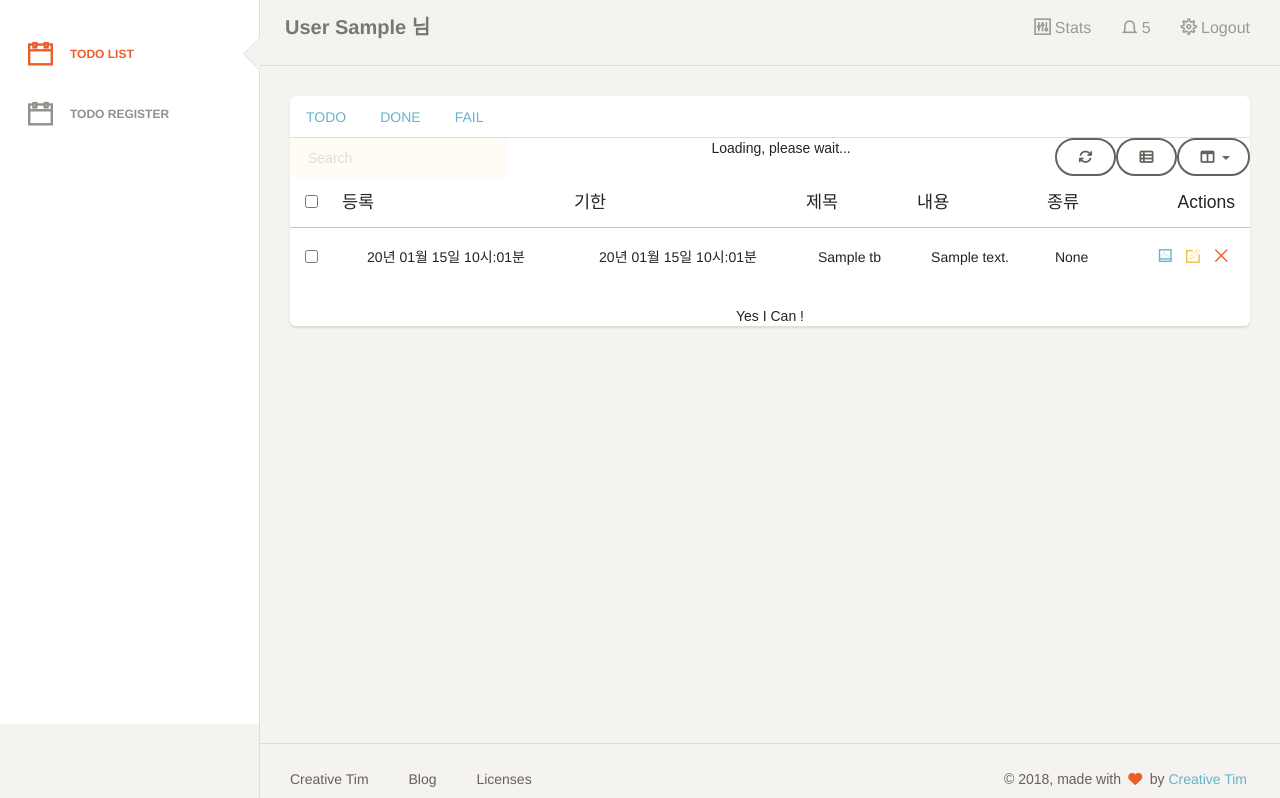
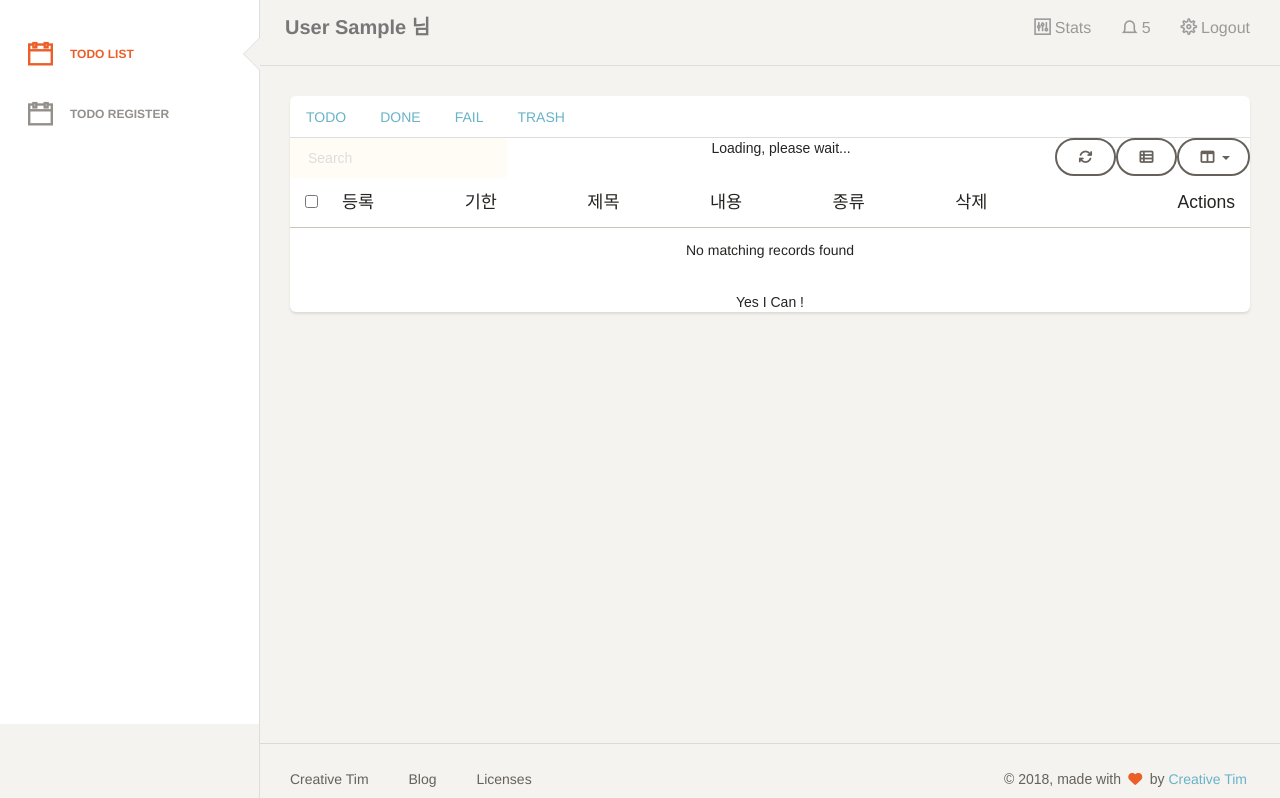
Before and after one commit to Ryulth/todo_list, a Django app: page / in a window 1280 px wide; the page is wider, and only the part inside the window is pictured. Shown: the part 76-874 px from the top of that part. Run offline with Django 3.2, Linux system fonts and the light colour scheme; a user stored in the database is signed in; tables that the repository leaves empty hold one stand-in row (values such as "Sample post"); style sheets or scripts are compiled from the project's sources; some libraries are stand-ins or nearby versions; some web fonts are replaced.

Commit message:
todo delete

```diff
--- a/todo/models.py
+++ b/todo/models.py
@@ -9,7 +9,8 @@ class TodoTb(models.Model):
     finish_date = models.DateTimeField(blank=True, null=True)
     type = models.IntegerField(blank=True, null=True ,default=0)
     author_id = models.IntegerField(blank=True, null=True)
-
+    flag = models.IntegerField(blank=True, null=True, default=1) #0이 삭제된것
+    success = models.IntegerField(blank=True, null=True, default=0) #0이 안한거
     class Meta:
         managed = False
         db_table = 'todo_tb'
--- a/todo/static/css/demo.css
+++ b/todo/static/css/demo.css
@@ -1,3 +1,6 @@
+
+
+
 @media (min-width: 992px){
     .typo-line{
         padding-left: 140px;
--- a/todo/templates/todo/main_page.html
+++ b/todo/templates/todo/main_page.html
@@ -122,6 +122,7 @@
 
 						<div class="col-md-12">
 							<div class="card text-center">
+
 								<div class="card-header">
 									<ul class="nav nav-tabs card-header-tabs" role="tablist">
 										<li class="nav-item  ">
@@ -133,15 +134,18 @@
 										<li class="nav-item">
 											<a class="nav-link" id="fail-tab" data-toggle="tab" href="#fail" role="tab" aria-controls="fail"  aria-selected="false">FAIL</a>
 										</li>
+										<li class="nav-item">
+											<a class="nav-link" id="trash-tab" data-toggle="tab" href="#trash" role="tab" aria-controls="fail"  aria-selected="false">TRASH</a>
+										</li>
 									</ul>
 								</div>
 								<div class="card-content">
 									<div class="tab-content" id="myTabContent">
-										<div class="tab-pane fade show active in" id="todo" role="tabpanel" aria-labelledby="todo-tab">
+										<div class="tab-pane fade active in" id="todo" role="tabpanel" aria-labelledby="todo-tab">
 											<div class="toolbar">
 												<!--Here you can write extra buttons/actions for the toolbar-->
 											</div>
-											<table id="bootstrap-table" class="table ">
+											<table class="bootstrap-table" class="table ">
 												<thead >
 												<th data-field="state" data-checkbox="true"></th>
 												<th data-field="crdate" data-sortable="true" >등록</th>
@@ -149,6 +153,7 @@
 												<th data-field="title" data-sortable="true" >제목</th>
 												<th data-field="content" data-sortable="true" >내용</th>
 												<th data-field="type" data-sortable="true" >종류</th>
+												<th data-field="delete" data-sortable="true" >삭제</th>
 												<th data-field="actions" class="td-actions text-right" data-events="operateEvents" data-formatter="operateFormatter" data-footer-formatter="operateFormatter">Actions</th>
 												</thead>
 
@@ -161,6 +166,7 @@
 													<td>{{todo.title}}</td>
 													<td>{{todo.content}}</td>
 													<td>{{todo.type}}</td>
+													<td><a   href="/todo_del/{{todo.id}}/" class="btn btn-simple btn-danger btn-icon" onclick="return confirm('Are you sure you want to delete this item?');"><i class="ti-close"></i></a></td>
 													<td></td>
 												</tr>
 												{% endfor %}
@@ -170,17 +176,50 @@
 											</table>
 										</div>
 										<div class="tab-pane fade" id="done" role="tabpanel" aria-labelledby="done-tab">
-											<div class="card-body">
-												<h4 class="card-title">Ugg Boots</h4>
-												<p class="card-text">Best ugg boots on the planet. Free shipping, 24/7 customer service.</p>
+											DONELIST
+										</div>
+										<div class="tab-pane fade" id="fail" role="tabpanel" aria-labelledby="fail-tab">
+											FAILLIST
+										</div>
+										<div class="tab-pane fade" id="trash" role="tabpanel" aria-labelledby="trash-tab">
+											<div class="toolbar">
+												<!--Here you can write extra buttons/actions for the toolbar-->
 											</div>
+											<table class="bootstrap-table" class="table ">
+												<thead >
+												<th data-field="state" data-checkbox="true"></th>
+												<th data-field="crdate" data-sortable="true" >등록</th>
+												<th data-field="date" data-sortable="true" >기한</th>
+												<th data-field="title" data-sortable="true" >제목</th>
+												<th data-field="content" data-sortable="true" >내용</th>
+												<th data-field="type" data-sortable="true" >종류</th>
+												<th data-field="delete" data-sortable="true" >삭제</th>
+												<th data-field="actions" class="td-actions text-right" data-events="operateEvents" data-formatter="operateFormatter" data-footer-formatter="operateFormatter">Actions</th>
+												</thead>
+
+												<tbody>
+												{% for trash in trash_list %}
+												<tr>
+													<td></td>
+													<td>{{trash.create_date|date:'y년 m월 d일 h시:m분'}}</td>
+													<td>{{trash.finish_date|date:'y년 m월 d일 h시:m분'}}</td>
+													<td>{{trash.title}}</td>
+													<td>{{trash.content}}</td>
+													<td>{{trash.type}}</td>
+													<td><a   href="/todo_del/{{trash.id}}/" class="btn btn-simple btn-danger btn-icon" onclick="return confirm('Are you sure you want to delete this item?');"><i class="ti-close"></i></a></td>
+													<td></td>
+												</tr>
+												{% endfor %}
+
+
+												</tbody>
+											</table>
 										</div>
-										<div class="tab-pane fade" id="fail" role="tabpanel" aria-labelledby="fail-tab">...</div>
 									</div>
-									</div>
-									<div class="card-footer">
-										Yes I Can !
-									</div>
+								</div>
+								<div class="card-footer">
+									Yes I Can !
+								</div>
 
 							</div>
 						</div>
@@ -243,20 +282,12 @@
 	<!--  Switch and Tags Input Plugins -->
 	<script src="{% static 'js/bootstrap-switch-tags.js'%}"></script>
 
-	<!-- Circle Percentage-chart -->
-	<script src="{% static 'js/jquery.easypiechart.min.js'%}"></script>
-
-	<!--  Charts Plugin -->
-	<script src="{% static 'js/chartist.min.js'%}"></script>
-
 	<!--  Notifications Plugin    -->
 	<script src="{% static 'js/bootstrap-notify.js'%}"></script>
 
 	<!-- Sweet Alert 2 plugin -->
 	<script src="{% static 'js/sweetalert2.js'%}"></script>
 
-	<!-- Vector Map plugin -->
-	<script src="{% static 'js/jquery-jvectormap.js'%}"></script>
 
 	<!-- Wizard Plugin    -->
 	<script src="{% static 'js/jquery.bootstrap.wizard.min.js'%}"></script>
@@ -277,7 +308,7 @@
 	<script src="{% static 'js/demo.js'%}"></script>
 	<script type="text/javascript">
 
-		var $table = $('#bootstrap-table');
+		var $table = $('.bootstrap-table');
 
 	        function operateFormatter(value, row, index) {
 	            return [
@@ -353,6 +384,9 @@
 	                $table.bootstrapTable('resetView');
 	            });
 			});
+	        $(document).ready(function(){
+			demo.initWizard();
+		});
 
 
 	</script>
--- a/todo/urls.py
+++ b/todo/urls.py
@@ -7,4 +7,5 @@ urlpatterns = [
     url('signup/', views.signup, name='signup'),
     url('logout/',auth_views.LogoutView.as_view(), name='logout'),
     url('todo_reg/',views.todo_reg,name='todo_reg'),
+    url('todo_del/(?P<pk>\d+)/$',views.todo_del,name='todo_del'),
 ]
--- a/todo/views.py
+++ b/todo/views.py
@@ -10,9 +10,22 @@ import datetime
 
 def main_page(request):
     if request.user.is_authenticated:
-        todo_list=TodoTb.objects.filter(author_id=request.user.id).order_by('-type','finish_date','-create_date')
+        todo_all=TodoTb.objects.filter(author_id=request.user.id).order_by('-type','finish_date','-create_date')
+        todo_list=[]
+        trash_list=[]
+        done_list = []
+        fail_list = []
+        for todo in todo_all:
+            if todo.flag==1 and todo.success==0:
+                todo_list.append(todo)
+            if todo.flag==1 and todo.success==1:
+                done_list.append(todo)
+            if todo.flag==0:
+                trash_list.append(todo)
 
-        return render(request, 'todo/main_page.html',{'todo_list':todo_list})
+        return render(request, 'todo/main_page.html',
+                      {'todo_list':todo_list ,'done_list':done_list,
+                       'trash_list':trash_list,'fail_list':fail_list})
     else:
         return redirect('/signin')
 
@@ -34,7 +47,22 @@ def todo_reg(request):
         else:
             return redirect('/signin')
 
-
+def todo_del(request,pk):
+    if request.user.is_authenticated:
+        try:
+            todo=TodoTb.objects.get(id=pk)
+            print (todo)
+            if(todo.flag==1):#1이 공개되있는거
+                todo.flag=0
+                todo.save()
+            elif(todo.flag==0):
+                todo.delete()
+        except TodoTb.DoesNotExist:
+            pass
+        finally:
+            return redirect('/')
+    else:
+        return redirect('/signin')
 def signin(request):
     if request.user.is_authenticated:
         return redirect('/')
```
